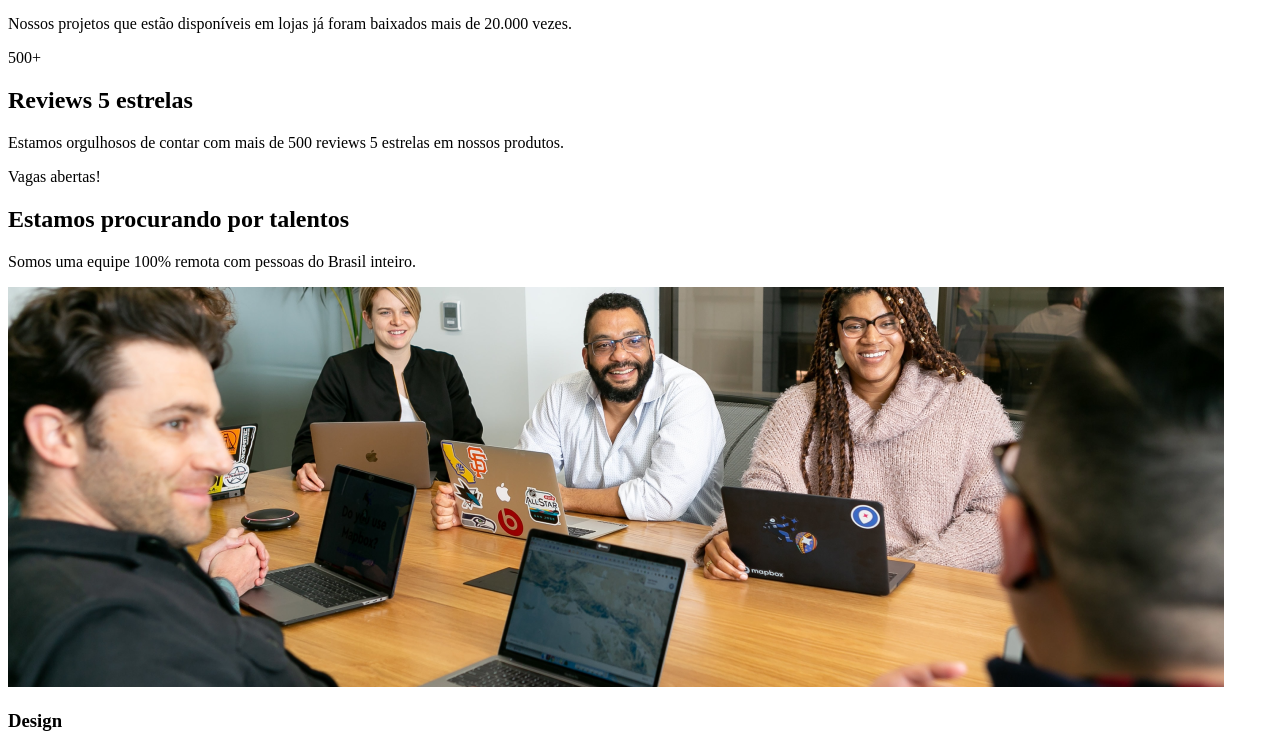
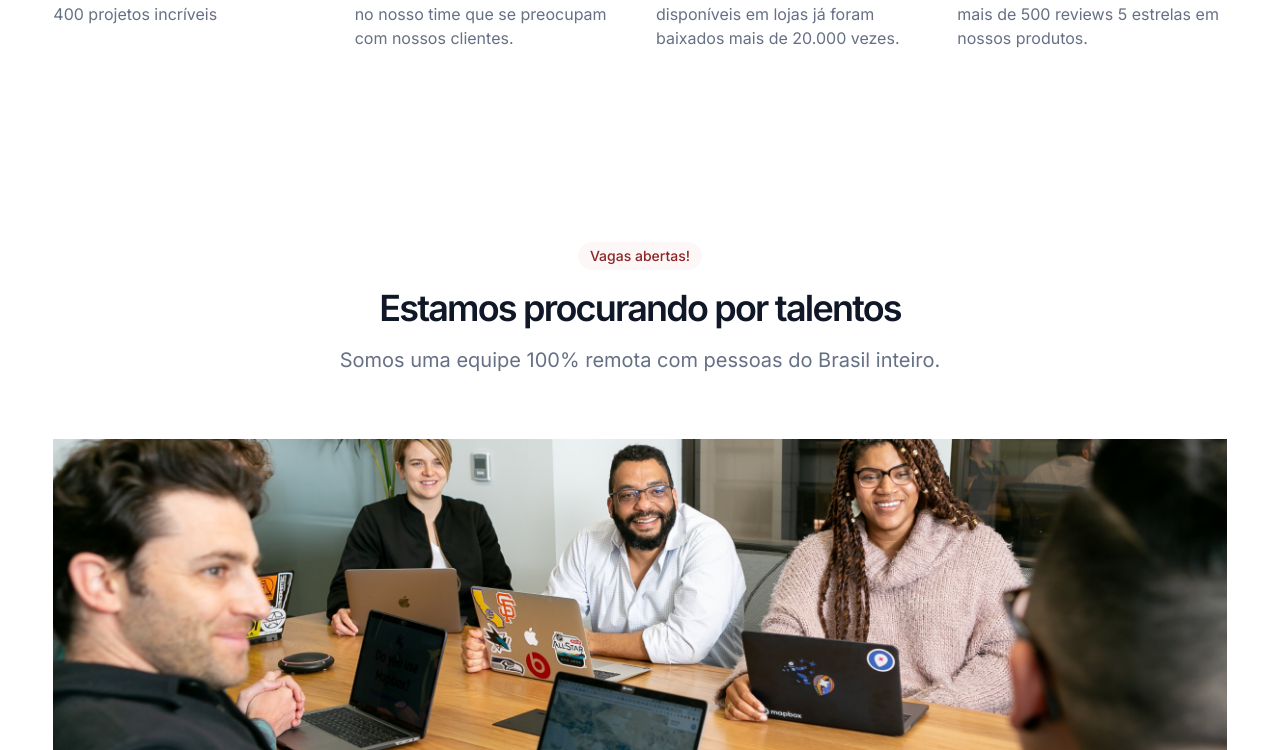
Before and after one commit to acamposlucas/optimus-tech, a website built with Vite: page index.html in a window 1280 px wide. Shown: the part 606-1356 px from the top of the page. Built offline with nearby package versions, Linux system fonts and the light colour scheme.

Commit message:
chore: move css out of dist folder

```diff
--- a/index.html
+++ b/index.html
@@ -7,7 +7,7 @@
     <script src="https://unpkg.com/phosphor-icons"></script>
     <meta name="viewport" content="width=device-width, initial-scale=1.0" />
     <link href="https://fonts.googleapis.com/css2?family=Inter:wght@400;500;600&display=swap" rel="stylesheet">
-    <link rel="stylesheet" href="./dist/output.css">
+    <link rel="stylesheet" href="./main.css">
 
     <title>OptimusTech | Página Inicial</title>
   </head>
--- a/package.json
+++ b/package.json
@@ -4,7 +4,7 @@
   "version": "0.0.0",
   "type": "module",
   "scripts": {
-    "css": "npx tailwindcss -i ./style.css -o ./dist/output.css --watch",
+    "css": "npx tailwindcss -i ./style.css -o ./main.css --watch",
     "dev": "vite",
     "build": "vite build",
     "preview": "vite preview"
```
Also changed, not shown: main.css (added).
